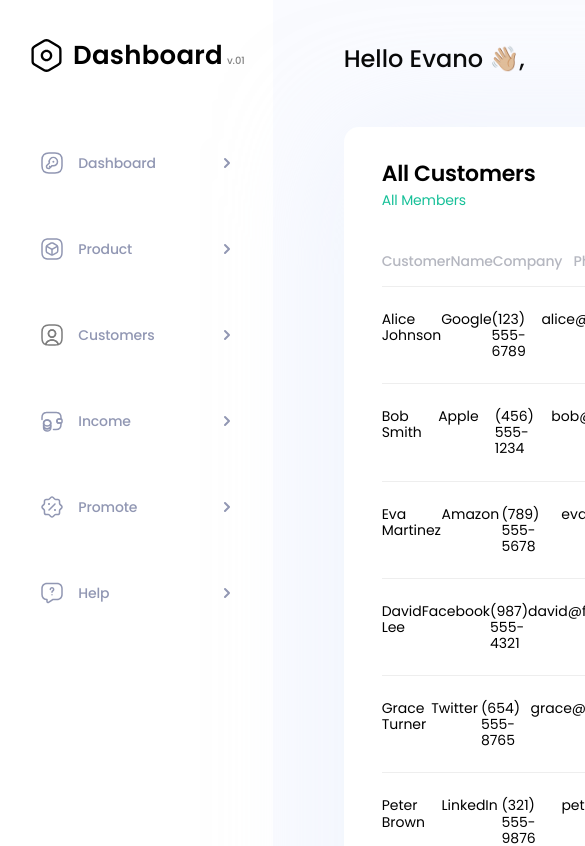
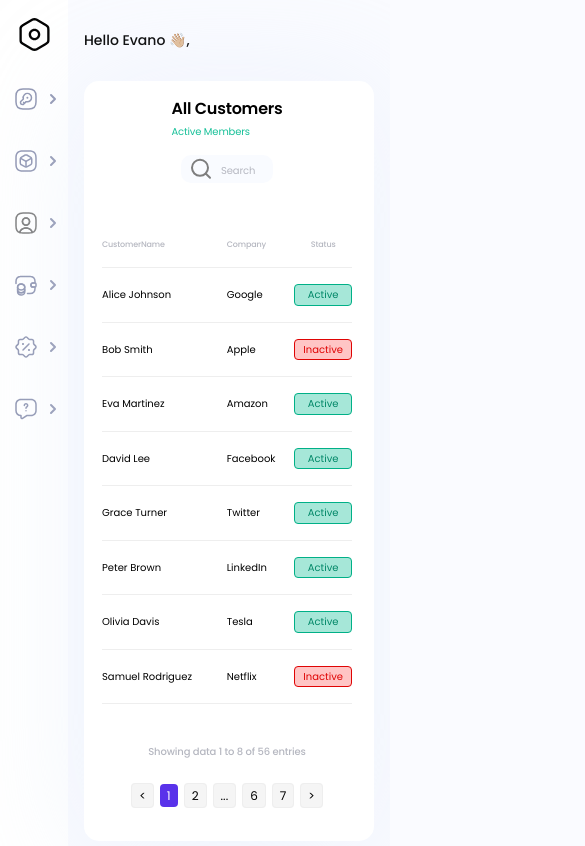
Before and after one commit to JevgenBalashov/Dashboard, a React (Create React App) app: page /customers in a window 390 px wide. Shown: the top 846 px of the page, 585 px wide, since content can reach past the window. Built offline with nearby package versions, Linux system fonts and the light colour scheme.

Commit message:
add adaptive

```diff
--- a/src/components/MenuItem/MenuItem.module.scss
+++ b/src/components/MenuItem/MenuItem.module.scss
@@ -36,3 +36,22 @@
         transition: color 0.3s;
     }
 }
+@media only screen and (max-width: 766px) {
+    .itemContainer {
+        padding: 9px 6px 9px 6px;
+        &__SvgBox {
+            gap: 10px;
+        }
+    }
+    .item {
+        font-size: 10px;
+    }
+}
+
+@media only screen and (max-width: 535px) {
+    .itemContainer {
+        .item {
+            display: none;
+        }
+    }
+}
--- a/src/components/Pages/Customers.jsx
+++ b/src/components/Pages/Customers.jsx
@@ -27,13 +27,12 @@ function AllCustomers() {
     const offset = currentPage * USERS_PER_PAGE;
     const paginatedUsers = Users ? Users.slice(offset, offset + USERS_PER_PAGE) : [];
 
-
     return (
         <section className={styles.container}>
             <div className={styles.container__containerHeader}>
                 <div className={styles.container__HeaderTitle}>
                     <h1>All Customers</h1>
-                    <span>All Members</span>
+                    <span>Active Members</span>
                 </div>
                 <div className={styles.container__searchBlock}>
                     <Formik
@@ -52,34 +51,25 @@ function AllCustomers() {
                 </div>
             </div>
             <div className={styles.main}>
-                <div className={styles.main__membersList}>
-                    <ul className={styles.list}>
+                <table className={styles.table}>
+                    <thead className={styles.tableHeader}>
+                        <tr>
                             {userFields.map((field, index) => (
-                            <li key={index}>{field}</li>
+                                <th key={index}>{field}</th>
                             ))}
-                    </ul>
-                </div>
-                <div className={styles.users}>
-                    <ul>
+                        </tr>
+                    </thead>
+                    <tbody className={styles.tableBody}>
                         {paginatedUsers.map((user) => (
-                            <li key={user.id}>
+                            <tr key={user.id}>
                                 {userFields.map((field, index) => (
-                                    <div key={index}>
+                                    <td key={index}>
                                         {field === "Status" ? (
                                             <div className={styles.activeStatus}
                                                 style={{
-                                                color:
-                                                user[field] === "Active"
-                                                    ? "#008767"
-                                                    : "#DF0404",
-                                                background:
-                                                    user[field] === "Active"
-                                                    ? "rgba(22, 192, 152, 0.38)"
-                                                    : "#FFC5C5",
-                                                border: user[field] === "Active"
-                                                ? "1px solid #00B087"
-                                                : "1px solid #DF0404",
-                                                width: "80px",
+                                                    color: user[field] === "Active" ? "#008767" : "#DF0404",
+                                                    background: user[field] === "Active" ? "rgba(22, 192, 152, 0.38)" : "#FFC5C5",
+                                                    border: user[field] === "Active" ? "1px solid #00B087" : "1px solid #DF0404",
                                                     textAlign: "center",
                                                     borderRadius: "4px",
                                                     paddingTop: "4px",
@@ -91,12 +81,12 @@ function AllCustomers() {
                                         ) : (
                                             user[field]
                                         )}
-                                    </div>
+                                    </td>
                                 ))}
-                            </li>
+                            </tr>
                         ))}
-                    </ul>
-                </div>
+                    </tbody>
+                </table>
             </div>
             <div className={styles.Paginate}>
                 <p className={styles.DataIfno}>
@@ -108,7 +98,7 @@ function AllCustomers() {
                     breakLabel={'...'}
                     pageCount={Math.ceil(Users.length / USERS_PER_PAGE)}
                     marginPagesDisplayed={2}
-                    pageRangeDisplayed={5}
+                    pageRangeDisplayed={1}
                     onPageChange={handlePageClick}
                     containerClassName={styles.pagination}
                     activeClassName={styles.active}
--- a/src/components/Pages/Customers.module.scss
+++ b/src/components/Pages/Customers.module.scss
@@ -1,3 +1,45 @@
+.pagination {
+    display: flex;
+    justify-content: flex-end;
+    list-style: none;
+    padding: 0;
+    li {
+        display: inline-block;
+        margin: 0 6px;
+        cursor: pointer;
+        a {
+            font-size: 12px;
+            padding: 5px 9px;
+            text-decoration: none;
+            border-radius: 4px;
+            border: 1px solid #EEE;
+            background: #F5F5F5;
+            box-sizing: border-box;
+        }
+    }
+
+    .active {
+      a {
+        background-color: rgba(89, 50, 234, 1);
+        color: #fff;
+        border: none;
+      }
+    }
+}
+.Paginate {
+    display: flex;
+    align-items: center;
+    justify-content: space-between;
+    margin-top: 30px;
+}
+.DataIfno {
+    color: #B5B7C0;
+    font-size: 14px;
+    font-style: normal;
+    font-weight: 500;
+    line-height: normal;
+    letter-spacing: -0.14px;
+}
 
 .container {
     width: 100%;
@@ -62,108 +104,160 @@
         }
     }
     .main {
+       table {
+        font-size: 14px;
+        margin-top: 40px;
+        border-collapse: collapse;
+        text-align: left;
         width: 100%;
-        &__membersList {
-            ul {
-                text-align: left;
-                display: grid;
-                grid-template-columns: repeat(6, 1fr);
-                justify-content: space-between;
-                margin: 0 auto;
-                margin-block-start: 0px;
-                padding-inline-start: 0px;
-                margin-top: 40px;
-                padding-bottom: 14px;
-                border-bottom: 1px solid rgba(238, 238, 238, 1);
-                li {
+        thead {
+            tr {
+                th {
                     color: #B5B7C0;
-                    font-size: 14px;
                     font-style: normal;
                     font-weight: 500;
                     line-height: normal;
                     letter-spacing: -0.14px;
-                    text-align: left;
                 }
-                li:nth-last-child(2) {
-                    padding-left: 60px;
+            }
+            th, td {
+                padding: 16px 0 16px 0;
+                border-bottom: 1px solid #EEE;
+                text-align: left;
+            }
+            th:last-child {
+                text-align: center;
+            }
+        }
+        tbody {
+            th, td {
+                padding: 16px 0px;
+                border-bottom: 1px solid #EEE;
+                text-align: left;
+            }
+        }
+       }
+    }
+}
+
+@media only screen and (max-width: 1300px) {
+    .main {
+        table {
+            thead {
+                font-size: 10px;
+            }
+        }
+    }
+}
+
+@media only screen and (max-width: 1200px) {
+    .main{
+        table {
+            font-size: 12px;
+            thead {
+                th:nth-child(3) {
+                    display: none;
                 }
-                li:last-child {
-                    text-align: right;
-                    // margin-right: 55px;
+                th:nth-last-child(2) {
+                    display: none;
+                }
+            }
+            tbody {
+                font-size: 12px;
+                td:nth-child(3) {
+                    display: none;
+                }
+                td:nth-last-child(2) {
+                    display: none;
+                }
+            }
+        }
+    }
+    .Paginate {
+        flex-direction: column;
+    }
+}
+
+@media only screen and (max-width: 880px) {
+    .main {
+        table {
+            thead {
+                tr {
+                    th {
+                        font-size: 8px;
+                    }
+                }
+            }
+            tbody {
+                font-size: 10px;
+            }
+        }
+    }
+}
+
+@media only screen and (max-width: 766px) {
+    .container {
+        &__containerHeader {
+            flex-direction: column;
+            gap: 15px;
+            h1 {
+                font-size: 16px;
+            }
+            span {
+                font-size: 10px;
+            }
+        }
+        &__searchBlock {
+            form {
+                input {
+                    border: none;
+                    padding-top: 5px;
+                    padding-bottom: 5px;
+                    width: 50px;
+                    transition: all 0.3s ease-in-out;
+                    &::placeholder {
+                        font-size: 10px;
+                    }
+                    &:focus {
+                        width: 100px;
+                    }
+                }
+            }
+        }
+    }
+    .Paginate {
+        .pagination {
+            li {
+                margin: 0 3px;
+                a {
+                    padding: 3px 7px;
+                }
+            }
+        }
+        .DataIfno {
+            font-size: 10px;
+        }
+
+    }
+    .main {
+        table {
+            thead {
+                th:nth-last-child(3) {
+                    display: none;
+                }
+            }
+            tbody {
+                td:nth-last-child(3) {
+                    display: none;
                 }
             }
         }
     }
 
+}
 
-    .users {
-        max-width: 968px;
-        ul {
-            margin: 0;
-            padding: 0;
-            list-style: none;
-        }
-        li {
-            padding: 24px 0;
-            font-size: 14px;
-            border-bottom: 1px solid #EEE;
-            display: grid;
-            grid-template-columns: repeat(6, 1fr);
-        }
-        li > div {
-            text-align: left;
-        }
-        li > div:nth-last-child(2) {
-            text-align: left;
-            padding-left: 60px;
-        }
-        li > div:last-child {
-            text-align: right;
-            width: 80px;
-            padding-left: 80px;
-        }
+@media only screen and (max-width: 432px) {
+    .container {
+        padding: 15px 22px 20px 18px;
     }
-    .Paginate {
-        display: flex;
-        align-items: center;
-        justify-content: space-between;
-        margin-top: 30px;
-    }
-    .DataIfno {
-        color: #B5B7C0;
-        font-size: 14px;
-        font-style: normal;
-        font-weight: 500;
-        line-height: normal;
-        letter-spacing: -0.14px;
-    }
-
-    .pagination {
-        display: flex;
-        justify-content: flex-end;
-        list-style: none;
-        padding: 0;
-        li {
-            display: inline-block;
-            margin: 0 12px;
-            cursor: pointer;
-            a {
-                font-size: 12px;
-                padding: 5px 9px;
-                text-decoration: none;
-                border-radius: 4px;
-                border: 1px solid #EEE;
-                background: #F5F5F5;
-                box-sizing: border-box;
-            }
-        }
-
-        .active {
-          a {
-            background-color: rgba(89, 50, 234, 1);
-            color: #fff;
-            border: none;
-          }
-        }
-      }
-  }
+}
--- a/src/components/Pages/layout/404/NotFound.module.scss
+++ b/src/components/Pages/layout/404/NotFound.module.scss
@@ -26,3 +26,30 @@
         font-weight: 400;
     }
 }
+
+@media only screen and (max-width: 880px) {
+    .container {
+        &__notFound {
+            width: 250px;
+            height: 100px;
+            span {
+                font-size: 10px;
+            }
+        }
+        &__NFtitle {
+            font-size: 18px;
+        }
+    }
+}
+
+@media only screen and (max-width: 432px) {
+    .container {
+        height: 50%;
+        &__notFound {
+            height: 80px;
+        }
+        &__NFtitle {
+            font-size: 14px;
+        }
+    }
+}
--- a/src/components/Pages/layout/Layout.module.scss
+++ b/src/components/Pages/layout/Layout.module.scss
@@ -13,3 +13,32 @@
     line-height: normal;
     margin-bottom: 51px;
 }
+
+@media only screen and (max-width: 766px) {
+    .layout {
+        padding-top: 30px;
+        padding-left: 31px;
+        padding-right: 31px;
+    }
+    .title {
+        font-size: 16px;
+
+    }
+}
+
+@media only screen and (max-width: 432px) {
+    .layout {
+        padding: 30px 31px 0 31px;
+    }
+    .title {
+        font-size: 14px;
+        margin-bottom: 30px;
+
+    }
+}
+
+@media only screen and (max-width: 390px) {
+    .layout {
+        padding: 30px 16px 0 16px;
+    }
+}
--- a/src/components/SideMenu/Menu.module.scss
+++ b/src/components/SideMenu/Menu.module.scss
@@ -1,11 +1,9 @@
 .menu {
-
     padding-top: 36px;
     padding-left: 28px;
     padding-right: 28px;
     box-sizing: border-box;
     background-color: #ffffff;
-    max-width: 306px;
     .logo {
         display: flex;
         gap: 8px;
@@ -74,3 +72,54 @@
     height: 1200px;
     position: relative;
 }
+
+@media only screen and (max-width: 766px) {
+    .menu {
+        padding-top: 26px;
+        padding-left: 18px;
+        padding-right: 18px;
+        .logo {
+            gap: .25rem;
+            &__txt {
+                font-size: 16px;
+                font-style: normal;
+                font-weight: 500;
+                line-height: normal;
+                letter-spacing: 0.26px;
+            }
+            &__version {
+                font-size: 5px;
+            }
+        }
+        &__itemContainer {
+            gap: 20px;
+            margin-top: 25px;
+        }
+        .User {
+            gap: 6px;
+            bottom: 58px;
+            &__name {
+                font-size: 10px;
+            }
+            &__vacation {
+                font-size: 8px;
+            }
+        }
+    }
+}
+
+@media only screen and (max-width: 535px) {
+    .menu {
+        padding: 16px 8px 0px 8px;
+        .logo {
+            flex-direction: column;
+            &__txt {
+                display: none;
+            }
+
+        }
+        .User {
+            flex-direction: column;
+        }
+    }
+}
```
Lines whose indentation alone changed are shown as unchanged.
